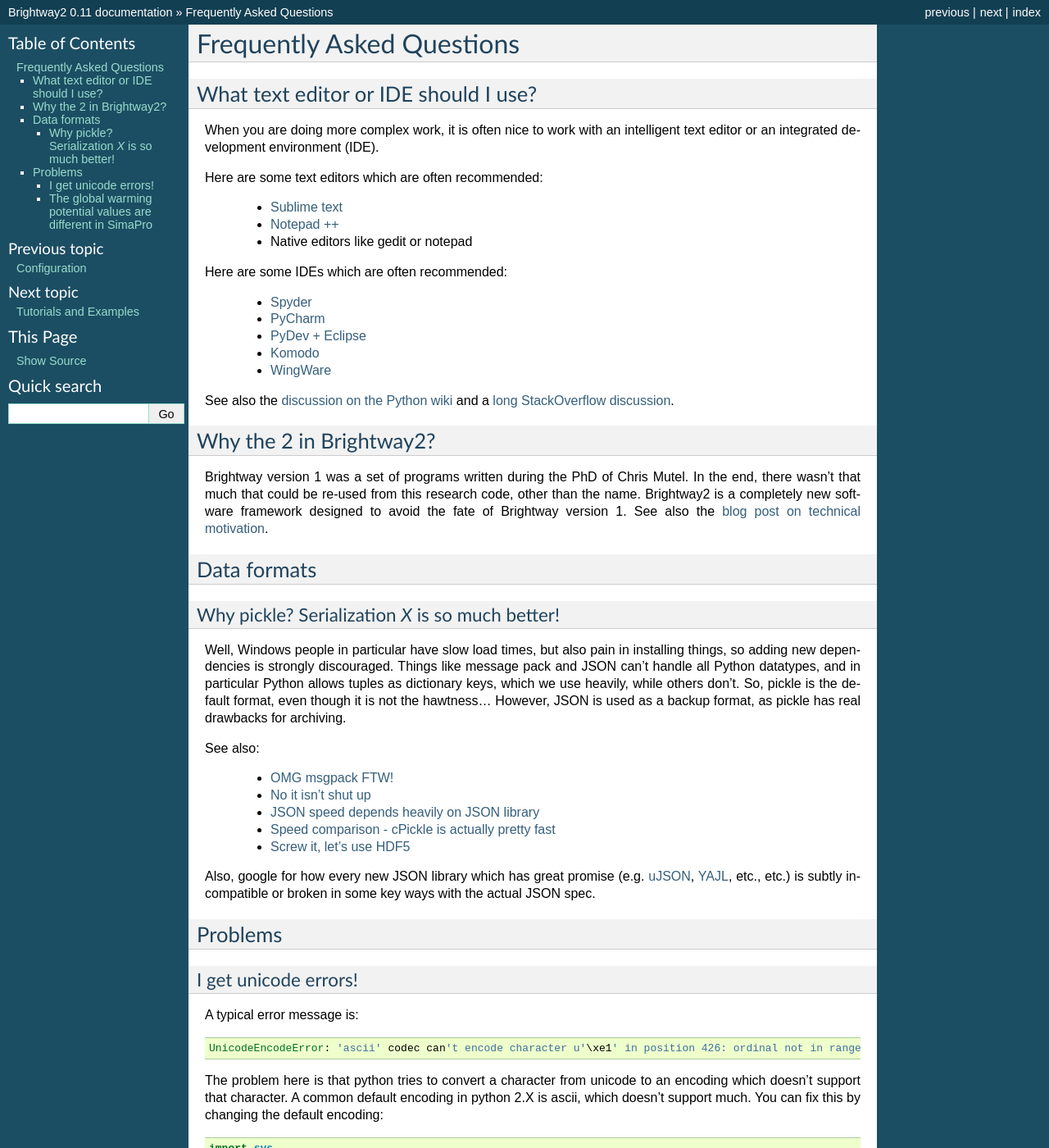
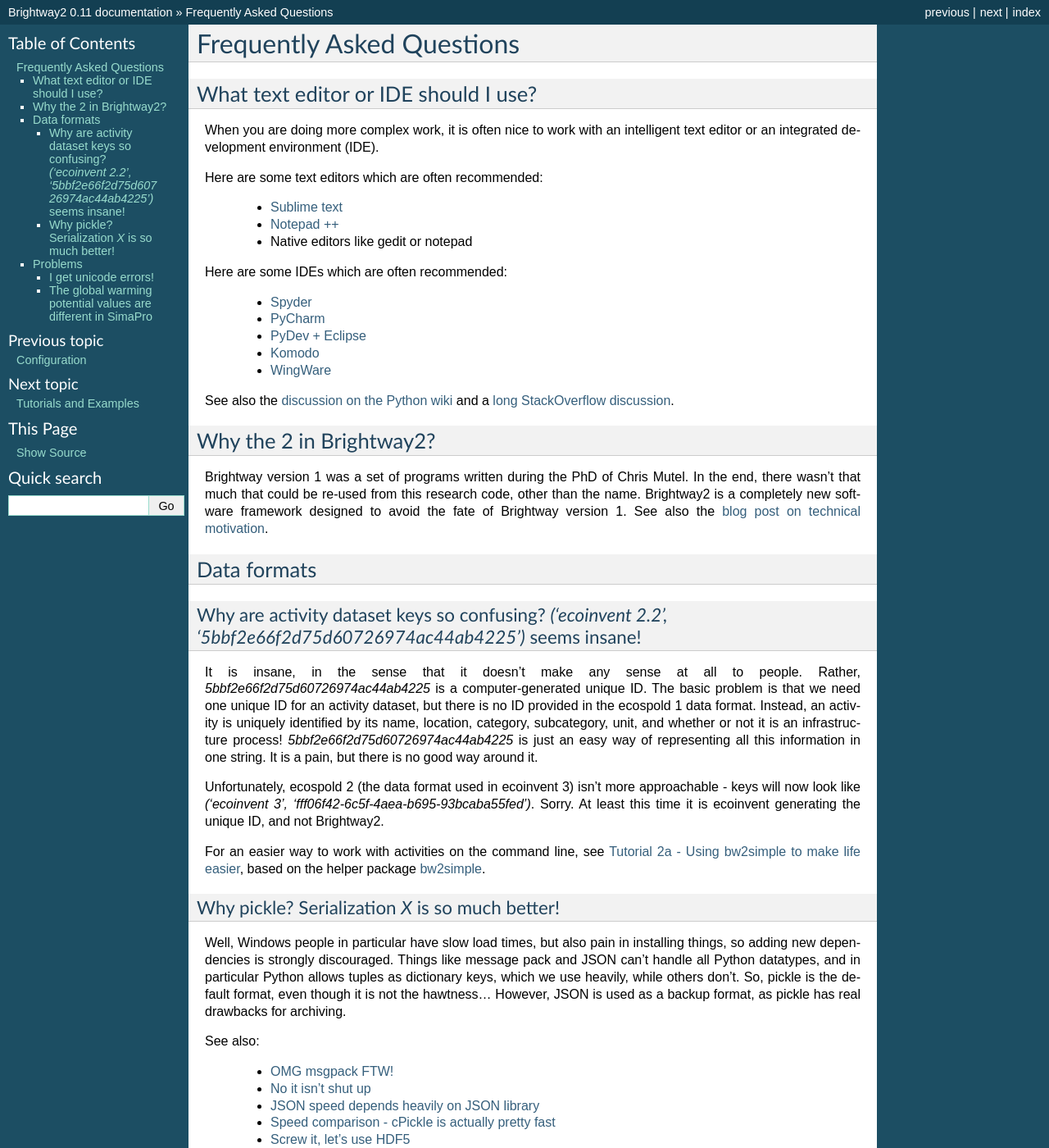
Before and after one commit to brightway-lca/brightway2, a Sphinx documentation site: the page built from docs/faq.rst, in a window 1280 px wide and 1400 px high. Shown: the whole window at 82% size. Built offline with Sphinx 7.4.7, drawn with Linux system fonts in a browser that asks for light colours.

Commit message:
Add FAQ on activity keys

```diff
--- a/docs/faq.rst
+++ b/docs/faq.rst
@@ -29,6 +29,15 @@
 
 Data formats
 ============
+
+Why are activity dataset keys so confusing? `('ecoinvent 2.2', '5bbf2e66f2d75d60726974ac44ab4225')` seems insane!
+-----------------------------------------------------------------------------------------------------------------
+
+It is insane, in the sense that it doesn't make any sense at all to people. Rather, `5bbf2e66f2d75d60726974ac44ab4225` is a computer-generated unique ID. The basic problem is that we need one unique ID for an activity dataset, but there is no ID provided in the ecospold 1 data format. Instead, an activity is uniquely identified by its name, location, category, subcategory, unit, and whether or not it is an infrastructure process! `5bbf2e66f2d75d60726974ac44ab4225` is just an easy way of representing all this information in one string. It is a pain, but there is no good way around it.
+
+Unfortunately, ecospold 2 (the data format used in ecoinvent 3) isn't more approachable - keys will now look like `('ecoinvent 3', 'fff06f42-6c5f-4aea-b695-93bcaba55fed')`. Sorry. At least this time it is ecoinvent generating the unique ID, and not Brightway2.
+
+For an easier way to work with activities on the command line, see `Tutorial 2a - Using bw2simple to make life easier <http://nbviewer.ipython.org/url/brightwaylca.org/tutorials/Tutorial 2a - Using bw2simple to make life easier.ipynb>`_, based on the helper package `bw2simple <https://bitbucket.org/cmutel/brightway2-simple>`_.
 
 Why pickle? Serialization *X* is so much better!
 ------------------------------------------------
```
